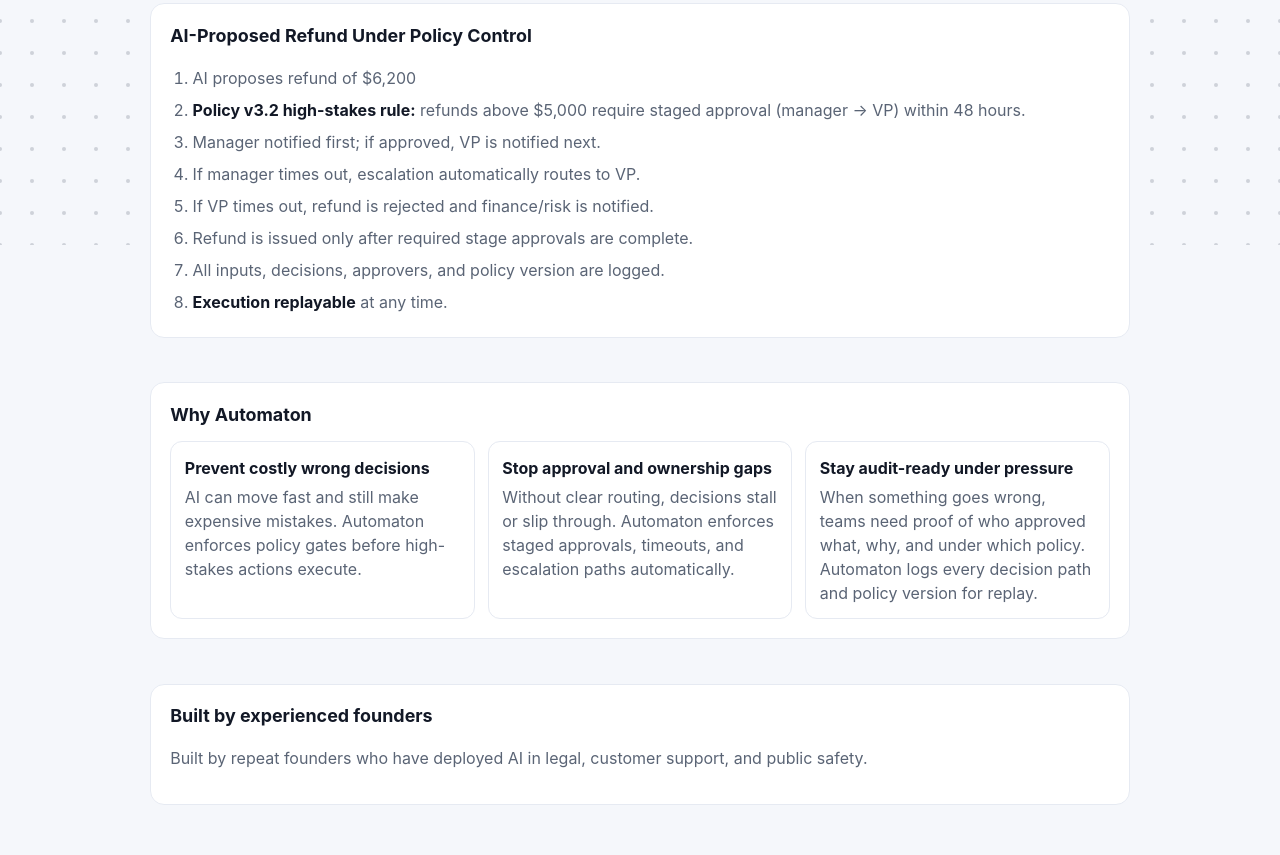
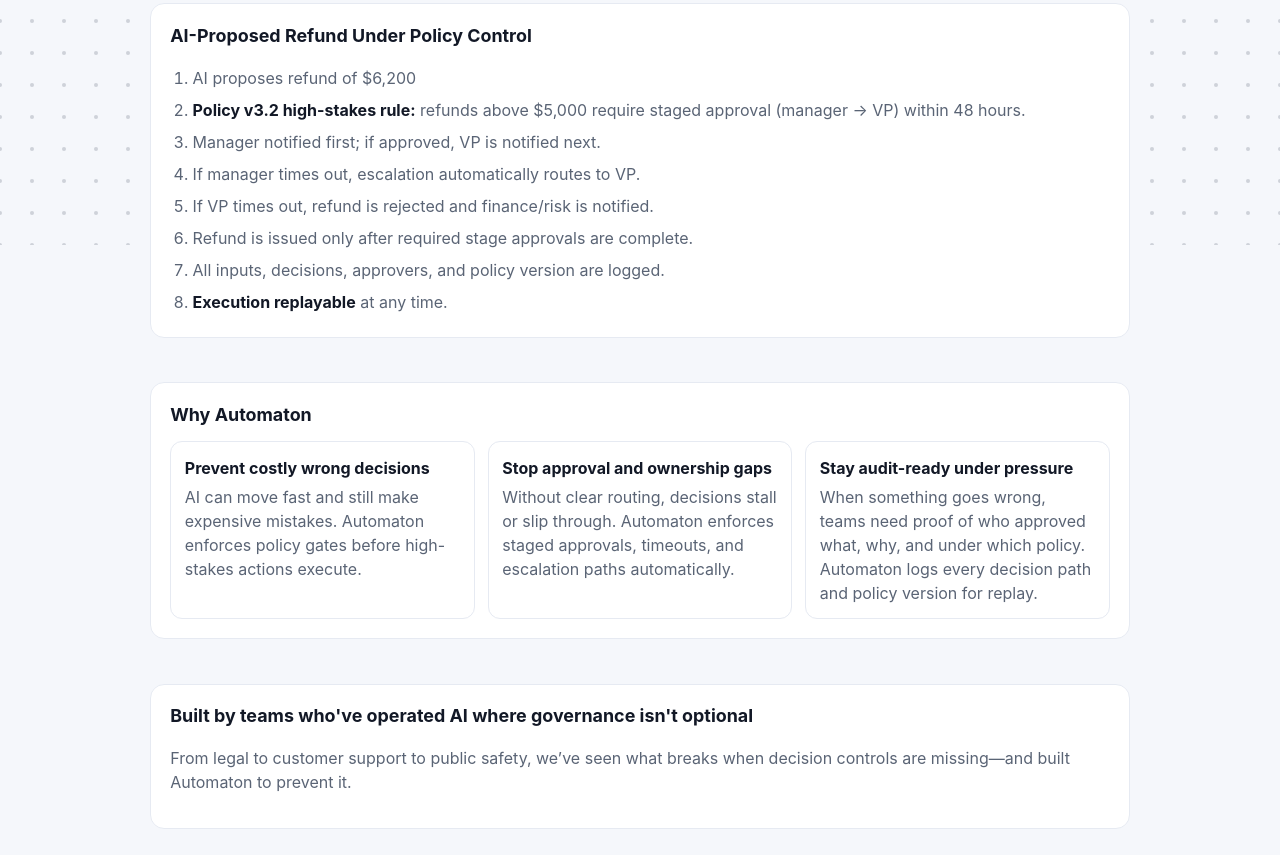
Before and after one commit to deeptreecorp/automaton.is, a plain HTML site: page index.html in a window 1280 px wide. Shown: the part 555-1410 px from the top of the page. Drawn offline with Linux system fonts and the light colour scheme; a script that the page names is missing.

Commit message:
copy: strengthen founder credibility section with governance context

```diff
--- a/index.html
+++ b/index.html
@@ -253,8 +253,8 @@
     </section>
 
     <section class="section">
-      <h2>Built by experienced founders</h2>
-      <p class="muted">Built by repeat founders who have deployed AI in legal, customer support, and public safety.</p>
+      <h2>Built by teams who've operated AI where governance isn't optional</h2>
+      <p class="muted">From legal to customer support to public safety, we’ve seen what breaks when decision controls are missing—and built Automaton to prevent it.</p>
     </section>
 
 
```
